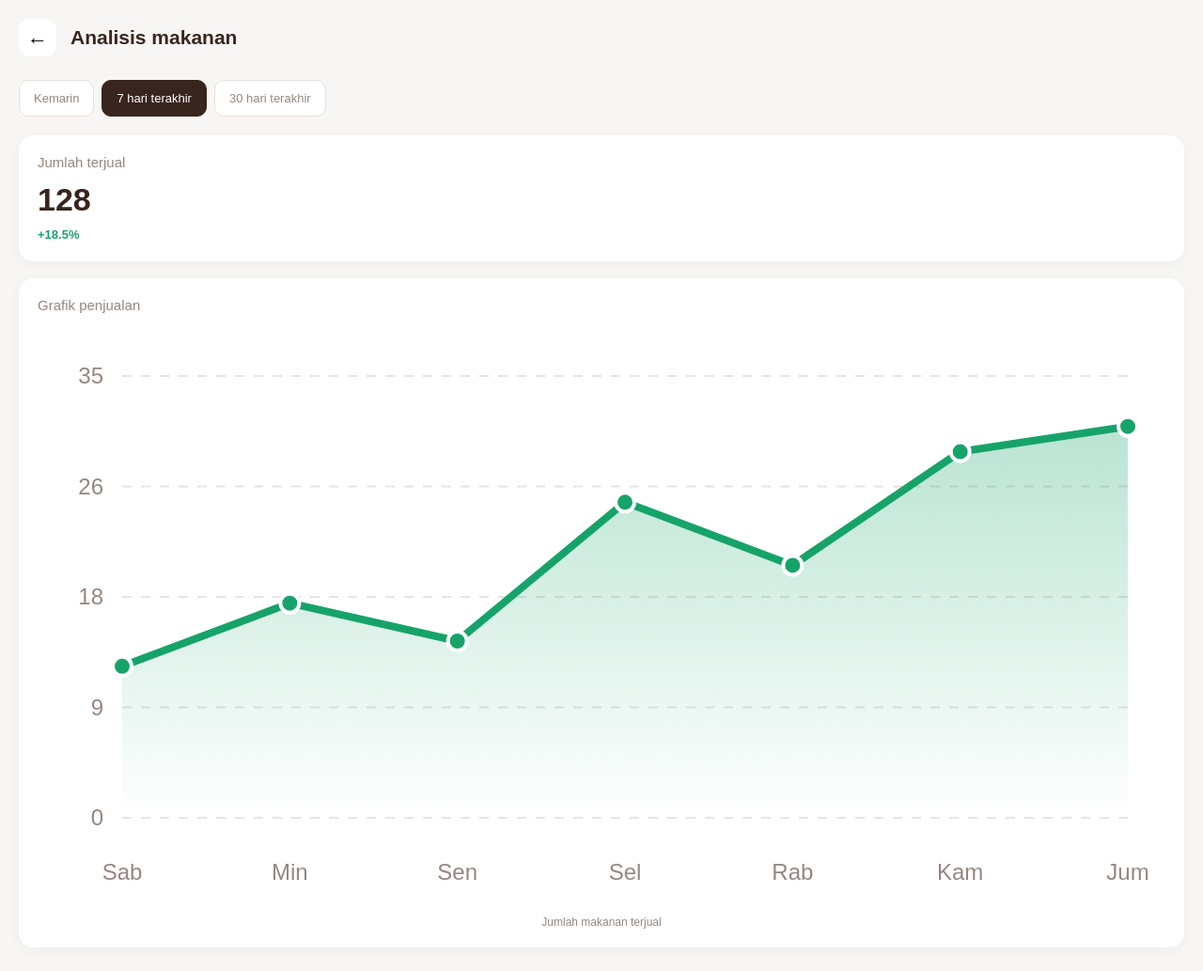
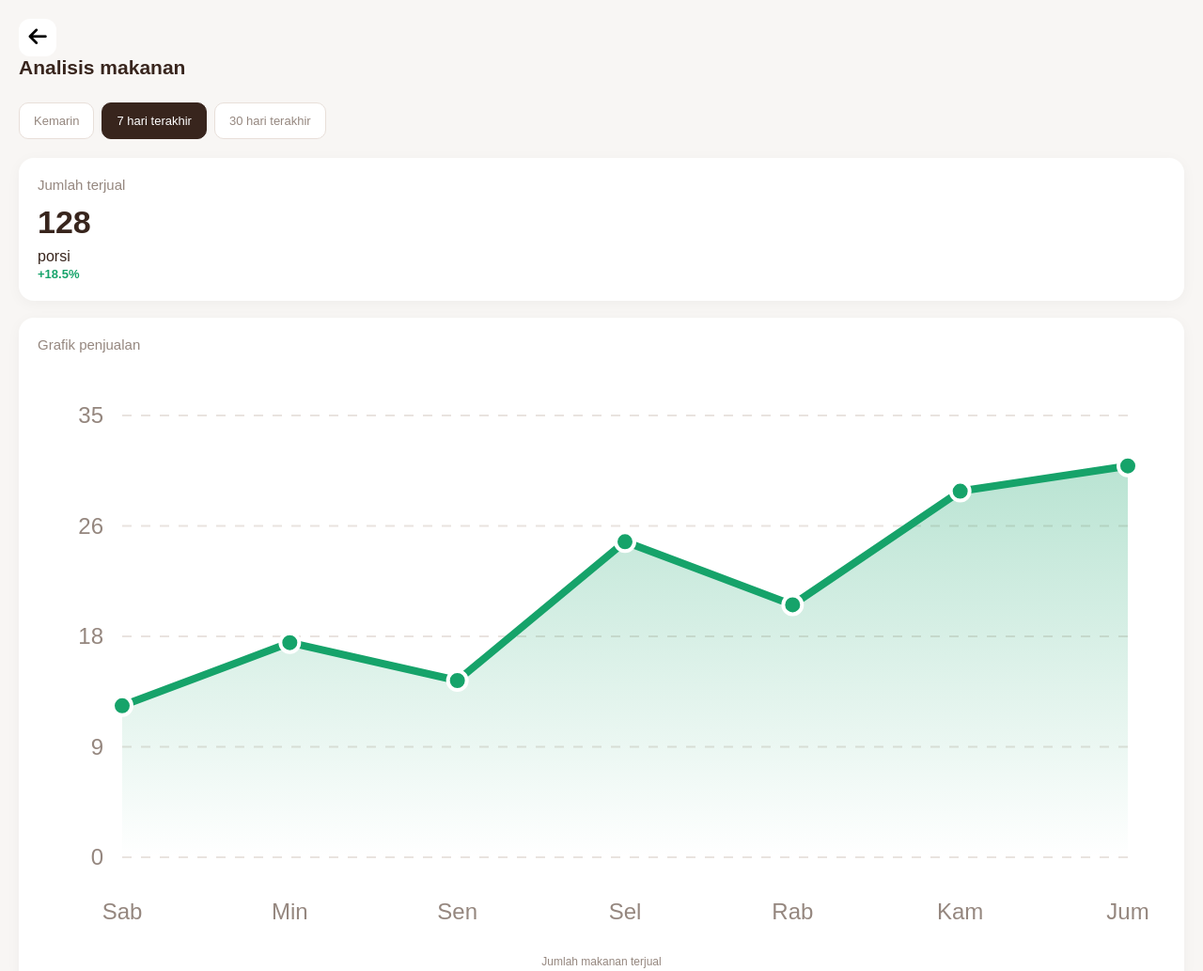
Before and after one commit to SendiAp/Kopicu, a plain HTML site: page admin/product/analytics.html in a window 1280 px wide. Shown: the whole page at 94% size. Drawn offline with Linux system fonts and the light colour scheme.

Commit message:
Update analytics.html

```diff
--- a/admin/product/analytics.html
+++ b/admin/product/analytics.html
@@ -3,30 +3,53 @@
 <head>
   <meta charset="UTF-8">
   <meta name="viewport" content="width=device-width, initial-scale=1.0">
+  <meta name="theme-color" content="#ffffff">
   <title>Analisis Makanan</title>
+
   <link rel="stylesheet" href="analytics.css">
+
+  <link rel="preconnect" href="https://fonts.googleapis.com">
+  <link rel="preconnect" href="https://fonts.gstatic.com" crossorigin>
+  <link href="https://fonts.googleapis.com/css2?family=DM+Sans:wght@400;500;600;700;800&display=swap" rel="stylesheet">
+
+  <link rel="stylesheet" href="https://cdnjs.cloudflare.com/ajax/libs/font-awesome/6.5.2/css/all.min.css">
 </head>
 <body>
-  <header>
-    <button onclick="goBack()">←</button>
+
+  <main class="main-content">
+    <header class="topbar">
+      <div class="topbar-left">
+        <button type="button" class="back-button" id="back-button" aria-label="Kembali">
+          <i class="fa-solid fa-arrow-left"></i>
+        </button>
+
+        <div class="topbar-title">
           <h1>Analisis makanan</h1>
+        </div>
+      </div>
     </header>
 
-  <main>
+    <div class="analytics-content">
+
       <section class="period-filter">
-      <button class="period-btn" data-period="yesterday">Kemarin</button>
-      <button class="period-btn active" data-period="7days">7 hari terakhir</button>
-      <button class="period-btn" data-period="30days">30 hari terakhir</button>
+        <button type="button" class="period-btn" data-period="yesterday">Kemarin</button>
+        <button type="button" class="period-btn active" data-period="7days">7 hari terakhir</button>
+        <button type="button" class="period-btn" data-period="30days">30 hari terakhir</button>
       </section>
 
       <section class="summary-card">
         <h2>Jumlah terjual</h2>
-      <h3 id="totalSold">128</h3>
-      <span id="comparison">+18.5%</span>
+        <div class="summary-value">
+          <h3 id="totalSold">0</h3>
+          <span>porsi</span>
+        </div>
+        <span id="comparison">0%</span>
       </section>
 
       <section class="chart-card">
         <h2>Grafik penjualan</h2>
+
+        <div class="chart-wrapper">
           <svg id="salesChart" viewBox="0 0 600 300" role="img" aria-label="Grafik jumlah makanan terjual">
             <defs>
               <linearGradient id="chartGradient" x1="0" y1="0" x2="0" y2="1">
@@ -34,14 +57,22 @@
                 <stop offset="100%" stop-color="#16a36a" stop-opacity="0"/>
               </linearGradient>
             </defs>
+
             <g id="chartGrid"></g>
             <path id="chartArea" fill="url(#chartGradient)"></path>
             <path id="chartLine" fill="none" stroke="#16a36a" stroke-width="4" stroke-linecap="round" stroke-linejoin="round"></path>
             <g id="chartPoints"></g>
             <g id="chartLabels"></g>
           </svg>
+        </div>
+
+        <div class="chart-legend">
+          <span></span>
           <p>Jumlah makanan terjual</p>
+        </div>
       </section>
+
+    </div>
   </main>
 
   <script src="analytics.js"></script>
```
Lines whose indentation alone changed are shown as unchanged.
